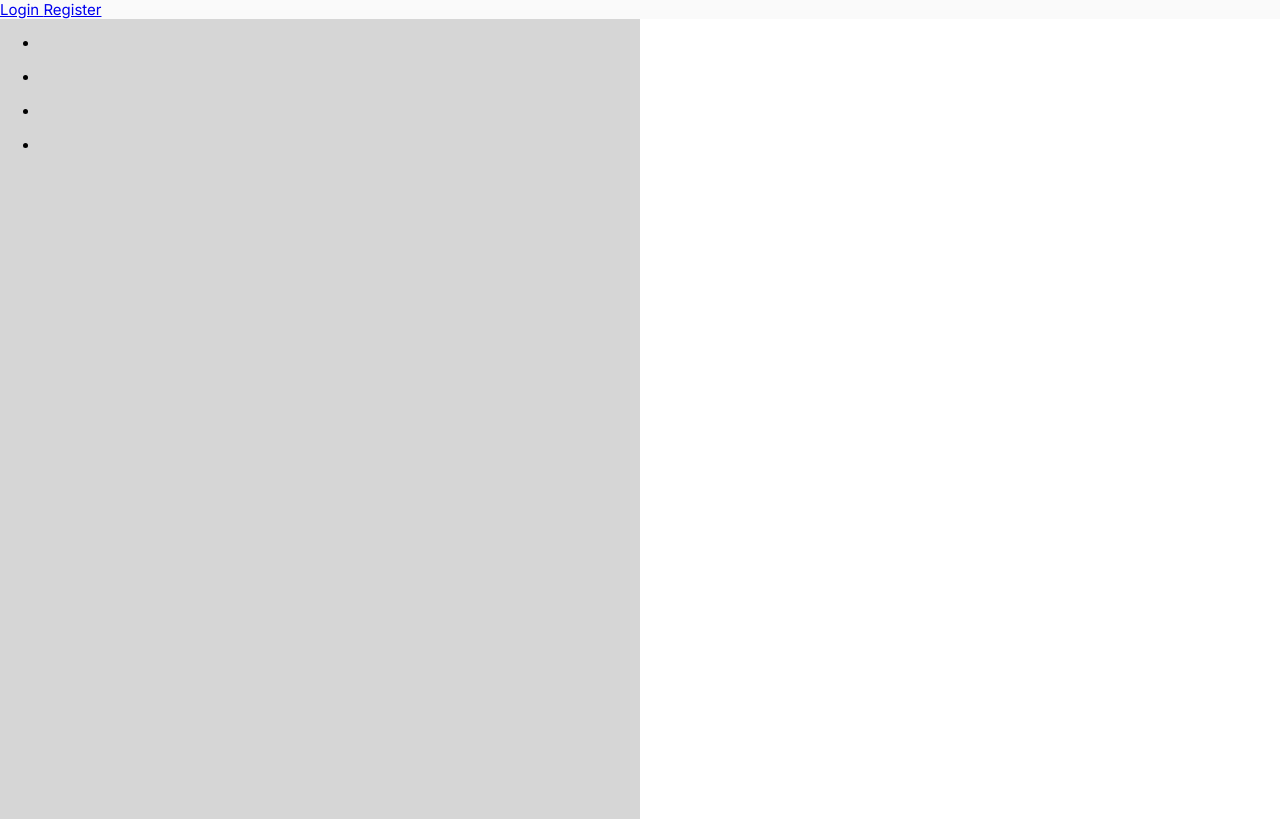
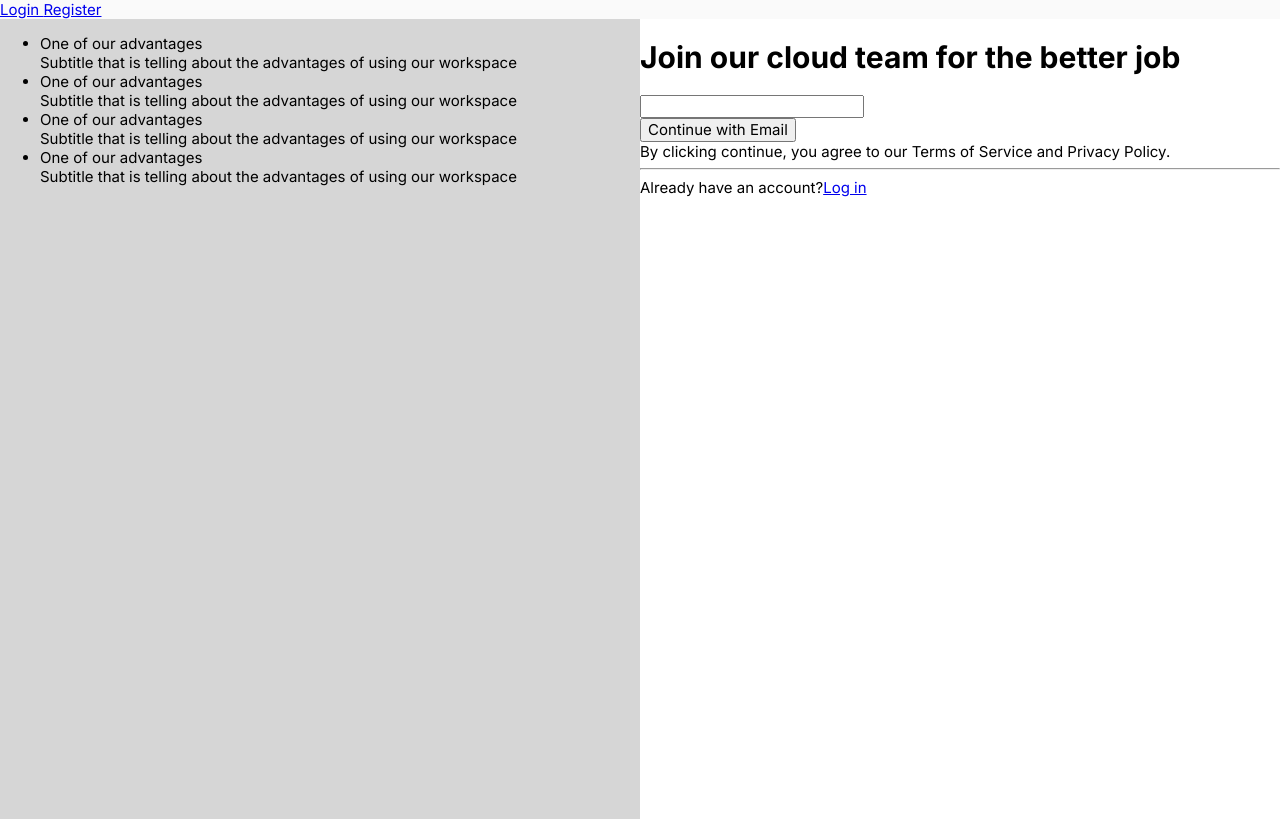
Before and after one commit to etroynov/pcl, a Vue app: page /register in a window 1280 px wide. Built offline with nearby package versions, Linux system fonts and the light colour scheme.

Commit message:
feat(master): update register page

```diff
--- a/src/pages/Register.vue
+++ b/src/pages/Register.vue
@@ -3,24 +3,61 @@
     <div class="info grey">
       <ul class="list">
         <li class="list__item item">
-          <div class="item__title"></div>
-          <div class="item__subTitle"></div>
+          <div class="item__title">One of our advantages</div>
+          <div class="item__subTitle">
+            Subtitle that is telling about the advantages of using our workspace
+          </div>
         </li>
         <li class="list__item item">
-          <div class="item__title"></div>
-          <div class="item__subTitle"></div>
+          <div class="item__title">One of our advantages</div>
+          <div class="item__subTitle">
+            Subtitle that is telling about the advantages of using our workspace
+          </div>
         </li>
         <li class="list__item item">
-          <div class="item__title"></div>
-          <div class="item__subTitle"></div>
+          <div class="item__title">One of our advantages</div>
+          <div class="item__subTitle">
+            Subtitle that is telling about the advantages of using our workspace
+          </div>
         </li>
         <li class="list__item item">
-          <div class="item__title"></div>
-          <div class="item__subTitle"></div>
+          <div class="item__title">One of our advantages</div>
+          <div class="item__subTitle">
+            Subtitle that is telling about the advantages of using our workspace
+          </div>
         </li>
       </ul>
     </div>
-    <div class="white"></div>
+    <div class="white">
+      <section class="info">
+        <header class="info__header">
+          <h1 class="info__title">Join our cloud team for the better job</h1>
+        </header>
+        <form action="" class="form">
+          <div class="form__group">
+            <input type="text" class="form__field" />
+          </div>
+          <div class="form__group">
+            <input
+              type="submit"
+              class="form__btn"
+              value="Continue with Email"
+            />
+          </div>
+        </form>
+        <div class="info__footer footer">
+          <div class="footer__description">
+            By clicking continue, you agree to our Terms of Service and Privacy
+            Policy.
+          </div>
+          <hr class="footer__devider" />
+          <div>
+            <span class="footer__text">Already have an account?</span>
+            <RouterLink to="/login">Log in</RouterLink>
+          </div>
+        </div>
+      </section>
+    </div>
   </div>
 </template>
 
```
